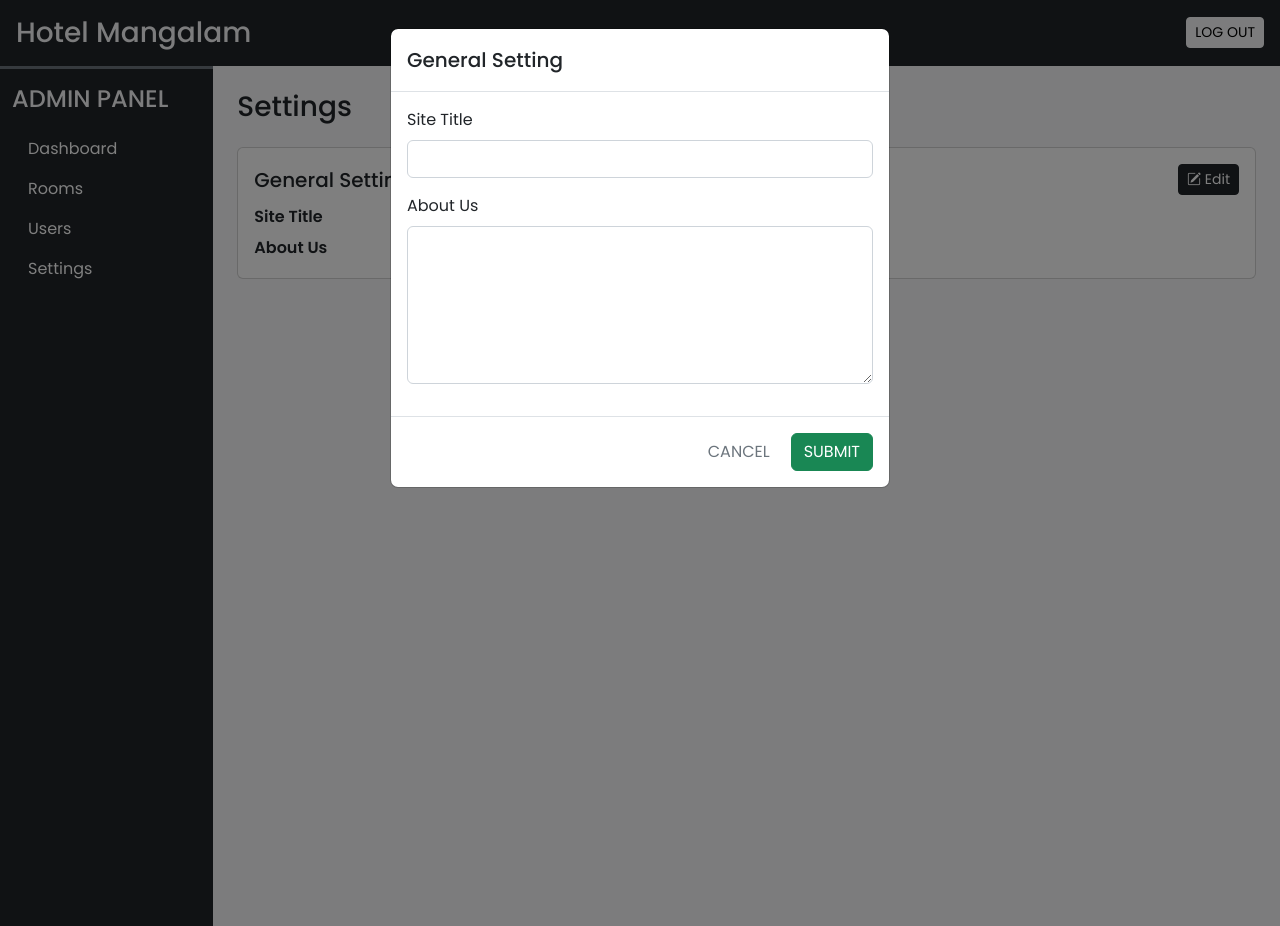
After one commit to itanand/hotel_management_website, a PHP site: page /admin/settings.php in a window 1280 px wide, after a click on "Edit". The commit adds this page. Run offline with PHP 8.4, Linux system fonts and the light colour scheme; the visitor is signed in with stand-in values (Sample User, id 1); data that the repository does not hold is empty; some libraries are stand-ins or nearby versions.

Commit message:
Admin setting

```diff
--- /dev/null
+++ b/admin/ajax/settings_crud.php
@@ -0,0 +1,29 @@
+<?php
+ require('../inc/db_config.php');
+ require('../inc/essentials.php');
+ adminLogin();
+
+ if(isset($_POST['get_general']))
+ {
+    $query = "SELECT * FROM `settings` WHERE `sr_no`=? ";
+    $values = [1];
+    $res = select($query, $values, "i");
+    $data = mysqli_fetch_assoc($res);
+
+    $json_data = json_encode($data);
+    echo $json_data;
+ }
+
+ if(isset($_POST['upd_general']))
+ {
+   $frm_data = filteration($_POST);
+
+   $q = "UPDATE `settings` SET `site_title`=?, `site_about`=? WHERE `sr_no`=?";
+   $values = [$frm_data['site_title'], $frm_data['site_about'], 1];
+   $res = update($q, $values, 'ssi');
+   echo $res;
+
+ }
+
+
+?>
--- a/admin/css/common.css
+++ b/admin/css/common.css
@@ -34,3 +34,25 @@
     margin: 0 auto;
     height: 1.7px
   }
+
+.custom-alert{
+  position: fixed;
+  top: 25px;
+  right: 25px;
+}
+
+#dashboard-menu{
+  position: fixed;
+  height: 100%;
+
+}
+
+@media  screen and (max-width: 992px) {
+  #dashboard-menu{
+    width: 100%;
+    height: auto;
+  }
+  #main-content{
+    margin-top: 60px;
+  }
+}
--- a/admin/inc/db_config.php
+++ b/admin/inc/db_config.php
@@ -38,7 +38,8 @@ function select($sql, $values, $datatypes)
         mysqli_stmt_close($stmt);
         return $res;
        }
-       else{
+       else
+       {
           mysqli_stmt_close($stmt);
           die("Query Can't be executed - Select");
        }
@@ -50,4 +51,31 @@ function select($sql, $values, $datatypes)
    }
 
 }
+
+function update($sql, $values, $datatypes)
+{
+   $con = $GLOBALS['con'];
+   if($stmt = mysqli_prepare($con,$sql))
+   {
+       mysqli_stmt_bind_param($stmt, $datatypes,...$values); //php splat operator
+       if(mysqli_stmt_execute($stmt ))
+       {
+        $res = mysqli_stmt_affected_rows($stmt);
+        mysqli_stmt_close($stmt);
+        return $res;
+       }
+       else
+       {
+          mysqli_stmt_close($stmt);
+          die("Query Can't be executed - Ipdate");
+       }
+
+   }
+   else
+   {
+    die("Query Can't be prepared - Update");
+   }
+
+}
+
 ?>
--- /dev/null
+++ b/admin/inc/essentials.php
@@ -0,0 +1,32 @@
+<?php
+
+function adminLogin()
+{
+    session_start();
+    if(!(isset($_SESSION['adminLogin']) && $_SESSION['adminLogin']==true)){
+        echo"<script>
+        window.location.href='index.php';
+       </script>";
+    }
+    session_regenerate_id(true);
+}
+
+function redirect($url){
+    echo"<script>
+     window.location.href='$url';
+    </script>";
+}
+
+
+ function alert($type, $msg)
+ {
+    $bs_class = ($type ==  "success") ? "alert-success" : "alert-danger";
+    echo <<<alert
+            <div class="alert $bs_class alert-warning alert-dismissible fade show custom-alert" role="alert">
+              <strong class="me-3">$msg</strong>
+              <button type="button" class="btn-close" data-bs-dismiss="alert" aria-label="Close"></button>
+            </div>
+            alert;
+ }
+
+?>
--- /dev/null
+++ b/admin/inc/header.php
@@ -0,0 +1,33 @@
+       <div class="container-fluid bg-dark text-light p-3 d-flex align-items-center justify-content-between sticky-top">
+            <h3 class="mb-0">
+                Hotel Mangalam
+            </h3>
+            <a href="logout.php" class="btn btn-light btn-sm">LOG OUT</a>
+        </div>
+
+        <div class="col-lg-2 bg-dark border-top border-3 border-secondary " id="dashboard-menu">
+            <nav class="navbar navbar-expand-lg navbar-dark">
+                <div class="container-fluid flex-lg-column align-items-stretch">
+                    <h4 class="mt-2 text-light">ADMIN PANEL</h4>
+                    <button class="navbar-toggler shadow-none" type="button" data-bs-toggle="collapse" data-bs-target="#admindropdown" aria-controls="navbarNav" aria-expanded="false" aria-label="Toggle navigation">
+                         <span class="navbar-toggler-icon"></span>
+                    </button>
+                    <div class="collapse navbar-collapse flex-column align-items-stretch mt-2" id="admindropdown">
+                        <ul class="nav nav-pills flex-column">
+                            <li class="nav-item">
+                                <a href="dashboard.php" class="nav-link text-white">Dashboard</a>
+                            </li>
+                            <li class="nav-item">
+                                <a href="#" class="nav-link text-white">Rooms</a>
+                            </li>
+                            <li class="nav-item">
+                                <a href="#" class="nav-link text-white">Users</a>
+                            </li>
+                            <li class="nav-item">
+                                <a href="settings.php" class="nav-link text-white">Settings</a>
+                            </li>
+                        </ul>
+                    </div>
+                </div>
+            </nav>
+        </div>
--- /dev/null
+++ b/admin/settings.php
@@ -0,0 +1,136 @@
+<?php
+ require('inc/essentials.php');
+ adminLogin();
+?>
+
+<!DOCTYPE html>
+<html lang="en">
+<head>
+    <meta charset="UTF-8">
+    <meta http-equiv="X-UA-Compatible" content="IE=edge">
+    <meta name="viewport" content="width=device-width, initial-scale=1.0">
+    <title>Admin Panel - Settings</title>
+    <?php require('inc/links.php'); ?>
+</head>
+<body class="bg-light">
+    <?php require('inc/header.php'); ?>
+        <div class="container-fluid" id="main-content">
+            <div class="row">
+                <div class="col-lg-10 ms-auto p-4 overflow-hidden">
+                    <h3 class="mb-4">Settings</h3>
+
+                    <!-- General Setting Section -->
+
+                    <div class="card" >
+                        <div class="card-body">
+                            <div class="d-flex align-items-center justify-content-between mb-3">
+                                <h5 class="card-title m-0">General Settings</h5>
+                                <button type="button" class="btn btn-dark shadow-none btn-sm" data-bs-toggle="modal" data-bs-target="#general-s">
+                                  <i class="bi bi-pencil-square"></i> Edit
+                                </button>
+                            </div>
+                            <h6 class="card-subtitle mb-1 fw-bold">Site Title</h6>
+                            <p class="card-text" id="site_title"></p>
+                            <h6 class="card-subtitle mb-1 fw-bold">About Us</h6>
+                            <p class="card-text" id="site_about"></p>
+                        </div>
+                    </div>
+
+                     <!-- General Setting Modal-->
+
+
+
+                    <!-- Modal -->
+                  <div class="modal fade" id="general-s" data-bs-backdrop="static" data-bs-keyboard="true" tabindex="-1" aria-labelledby="staticBackdropLabel" aria-hidden="true">
+                    <div class="modal-dialog">
+                        <form>
+                            <div class="modal-content">
+                                <div class="modal-header">
+                                    <h5 class="modal-title" >General Setting</h5>
+                                </div>
+                                <div class="modal-body">
+                                   <div class=" mb-3">
+                                      <label  class="form-label">Site Title</label>
+                                      <input type="text" name="site_title" id="site_title_inp" class="form-control shadow-none" >
+                                    </div>
+                                    <div class="mb-3">
+                                        <label  class="form-label">About Us</label>
+                                        <textarea class="form-control shadow-none" name="site_about" id="site_about_inp" rows="6"></textarea>
+                                    </div>
+                                </div>
+                                <div class="modal-footer">
+                                    <button type="button" onclick="site_title.value = general_data.site_title, site_about.value = general_data.site_about" class="btn text-secondary shadow-none" data-bs-dismiss="modal">CANCEL</button>
+                                    <button type="button" onclick="upd_general(site_title.value, site_about.value)" class="btn btn-success text-white shadow-none">SUBMIT</button>
+                                </div>
+                            </div>
+                        </form>
+                    </div>
+                  </div>
+
+                </div>
+            </div>
+       </div>
+
+  <?php require('inc/scripts.php'); ?>
+  <script>
+    let general_data;
+
+    function get_general()
+    {
+        let site_title = document.getElementById('site_title');
+        let site_about = document.getElementById('site_about');
+
+        let site_title_inp = document.getElementById('site_title_inp');
+        let site_about_inp = document.getElementById('site_about_inp');
+
+        let xhr= new XMLHttpRequest();
+        xhr.open("POST","ajax/settings_crud.php", true);
+        xhr.setRequestHeader('Content-Type', 'application/x-www-form-urlencoded');
+
+
+        xhr.onload = function(){
+            general_data = JSON.parse(this.responseText);
+
+            site_title.innerText = general_data.site_title;
+            site_about.innerText = general_data.site_about;
+
+            site_title_inp.value = general_data.site_title;
+            site_about_inp.value = general_data.site_about;
+        }
+
+        xhr.send('get_general');
+    }
+
+    function upd_general(site_title_val, site_about_val)
+    {
+        let xhr= new XMLHttpRequest();
+        xhr.open("POST","ajax/settings_crud.php", true);
+        xhr.setRequestHeader('Content-Type', 'application/x-www-form-urlencoded');
+
+
+        xhr.onload = function(){
+            var myModal= document.getElementById('general-s');
+            var modal = bootstrap.Modal.getInstance(myModal);
+            modal.hide();
+
+
+            //if data not chnaged
+            if(this.responseText == 1 )
+            {
+                console.log("data updated");
+                get_general();
+            }
+            else{
+                console.log("No data Change");
+            }
+        }
+
+        xhr.send('site_title='+site_title_val+'&site_about='+site_about_val+'&upd_general');
+    }
+
+    window.onload = function(){
+        get_general();
+    }
+  </script>
+</body>
+</html>
```
Also changed, not shown: admin/dashboard.php (added, +27 -0 lines), admin/index.php (+18 -2 lines), admin/logout.php (added, +8 -0 lines), index.php (+11 -2 lines).
